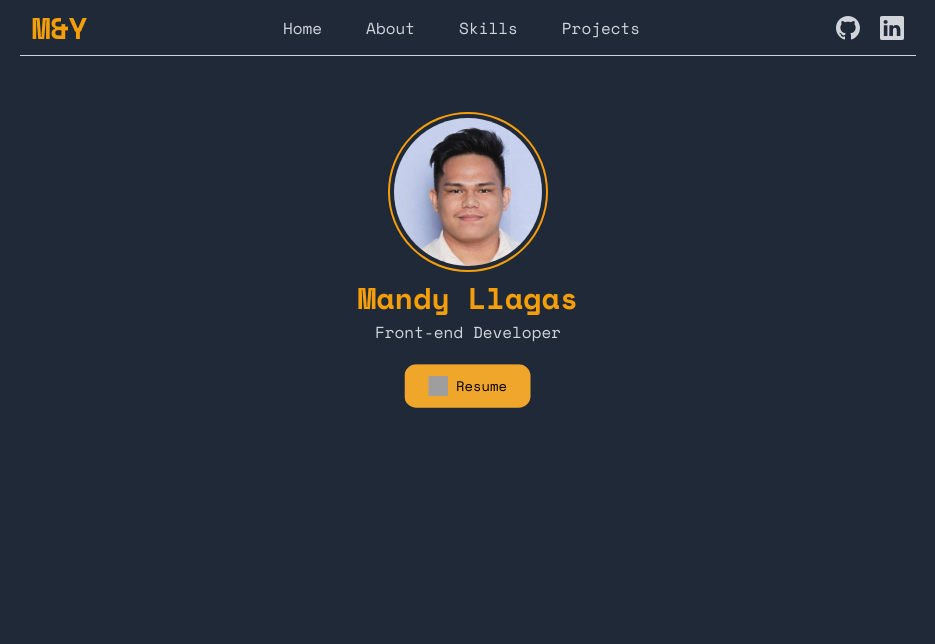
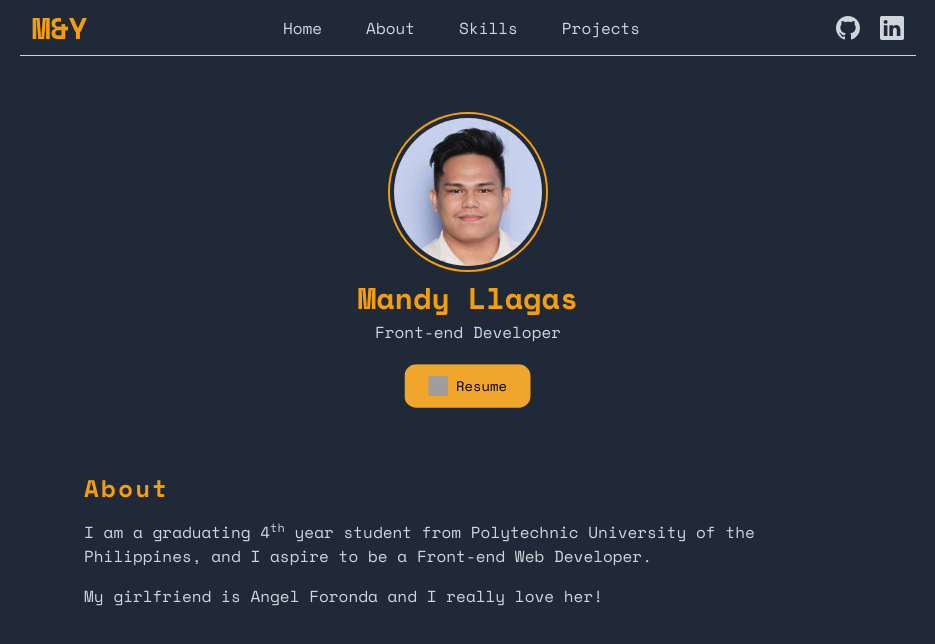
Before and after one commit to msllagas/Portfoliov2, a React (Vite) app: page / in a window 1280 px wide. Shown: the top 644 px of the page, without its empty margins (172-1107 px from the left). Built offline with nearby package versions, Linux system fonts and the light colour scheme; grey boxes are pictures that could not be loaded.

Commit message:
added About section

```diff
--- a/src/components/Main.jsx
+++ b/src/components/Main.jsx
@@ -1,3 +1,4 @@
+import About from "./About";
 import Home from "./Home";
 
 export default function Main() {
@@ -6,6 +7,7 @@ export default function Main() {
       <div className="w-full lg:w-3/5">
         <div className="h-28"></div>
         <Home />
+        <About />
       </div>
     </main>
   );
```
